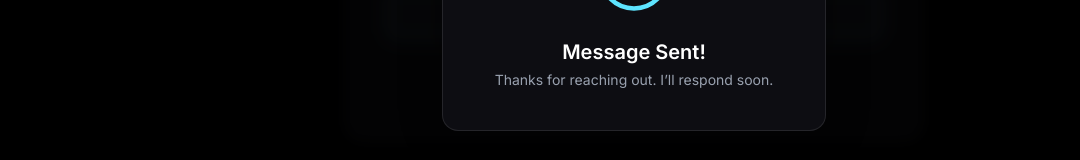
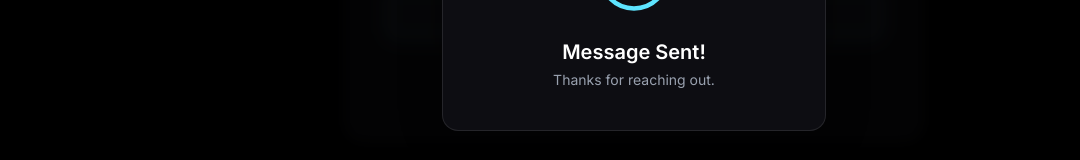
Before and after one commit to Badejomichael/my-portfolio, a Next.js app: page / in a window 1280 px wide. Both pictures are taken after typing "Sample", "name@example.com", "Sample" into the empty fields and a click on the button "Send Message". Shown: the part 4973-5133 px from the top of the page, without its empty margins (6-1086 px from the left). Built offline with nearby package versions, Linux system fonts and the light colour scheme; no server answers.

Commit message:
Update Contact.tsx

```diff
--- a/src/app/components/Contact.tsx
+++ b/src/app/components/Contact.tsx
@@ -91,7 +91,7 @@ const StatusModal = ({
                   Message Sent!
                 </h3>
                 <p className="text-gray-400 text-sm">
-                  Thanks for reaching out. I’ll respond soon.
+                  Thanks for reaching out.
                 </p>
               </>
             )}
@@ -232,3 +232,5 @@ export default function Contact() {
     </section>
   );
 }
+
+/* I’ll respond soon. */
```
